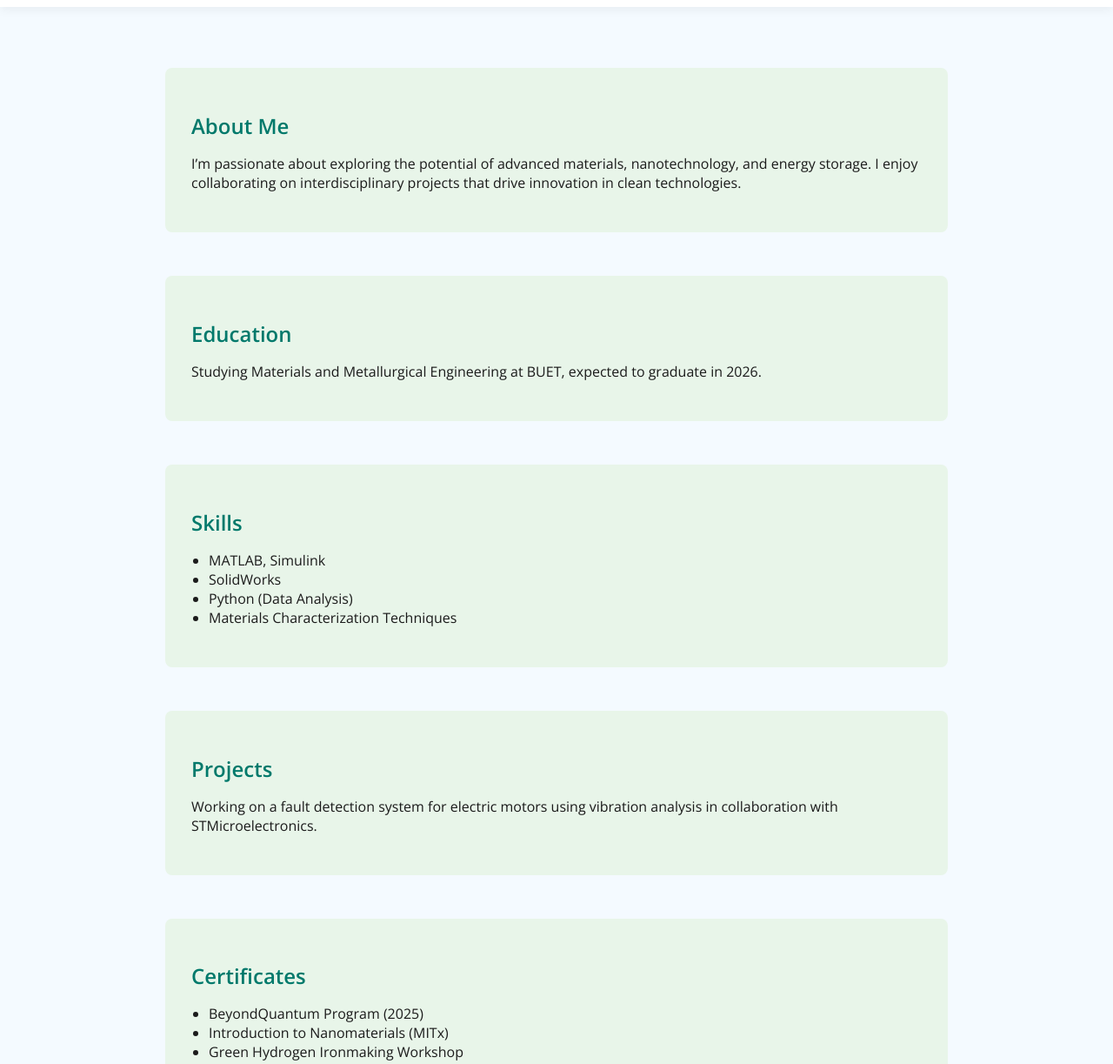
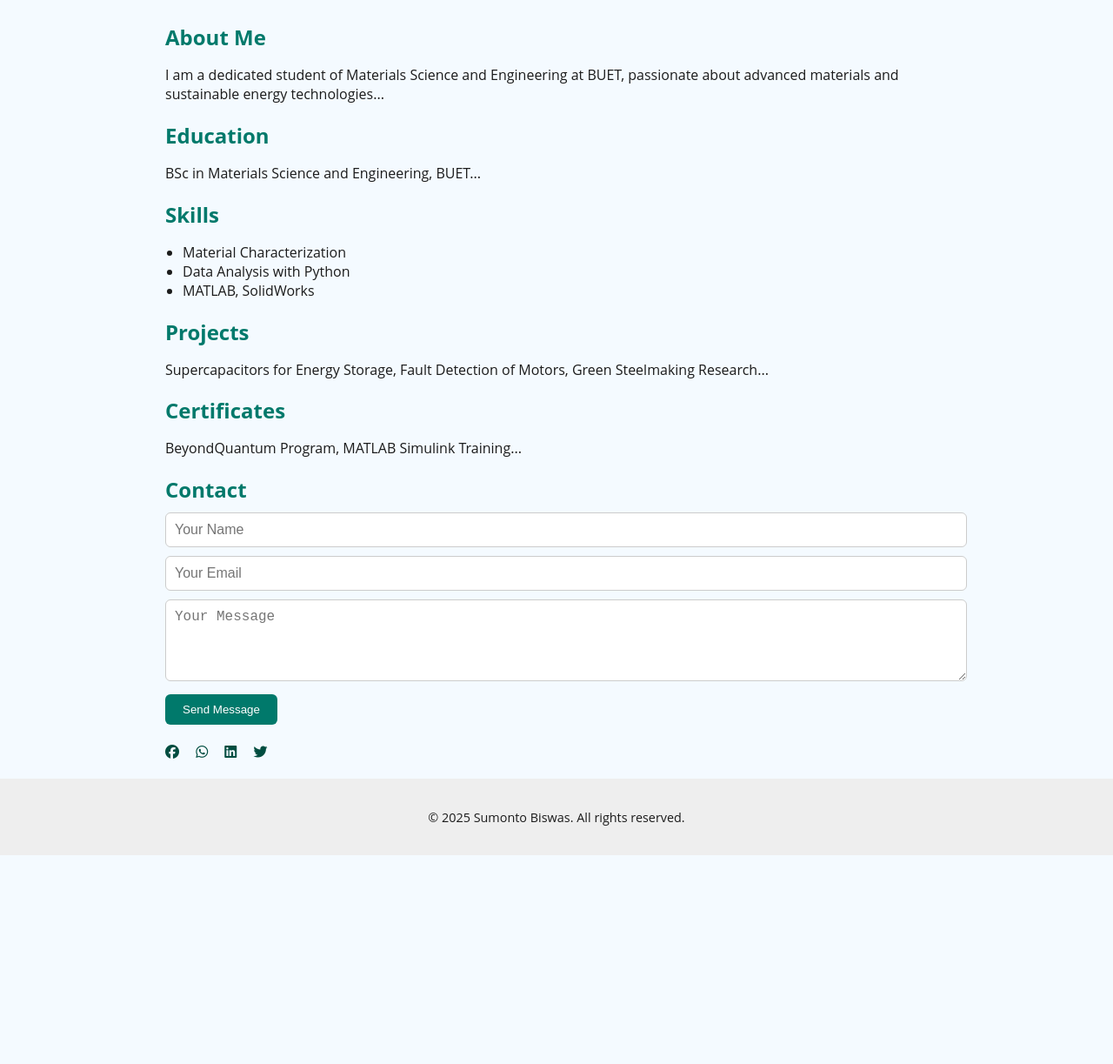
Before and after one commit to Sumonto-2004/Portfolio, a plain HTML site: page index.html in a window 1280 px wide. Shown: the part 200-1423 px from the top of the page at 87% size. After the commit the page ends 1183 px from the top, so only its background shows below. Drawn offline with nearby package versions, Linux system fonts and the light colour scheme.

Commit message:
Update index.html

```diff
--- a/index.html
+++ b/index.html
@@ -3,15 +3,20 @@
 <head>
   <meta charset="UTF-8" />
   <meta name="viewport" content="width=device-width, initial-scale=1.0" />
-  <title>Sumonto Biswas | Materials Scientist</title>
+  <title>Sumonto Biswas Portfolio</title>
   <link rel="stylesheet" href="css/style.css" />
-  <link href="https://fonts.googleapis.com/css2?family=Open+Sans:wght@400;600&display=swap" rel="stylesheet">
+  <script defer src="https://kit.fontawesome.com/a076d05399.js"></script>
+  <script defer src="js/script.js"></script>
 </head>
 <body>
   <header>
-    <div class="header-content">
+    <div class="header-left">
       <h1>Hello, I'm Sumonto Biswas</h1>
-      <p>Dedicated BSc student in Materials Science and Engineering at BUET,<br>focused on innovative materials research and sustainable energy solutions.</p>
+      <p>Dedicated BSc student in Materials Science and Engineering at BUET, focused on innovative materials research and sustainable energy solutions.</p>
+    </div>
+    <div class="header-right">
+      <img src="images/profile.jpg" alt="Profile Picture" class="profile-pic" />
+    </div>
     <nav>
       <ul>
         <li><a href="#home">Home</a></li>
@@ -23,67 +28,57 @@
         <li><a href="#contact">Contact</a></li>
       </ul>
     </nav>
-    </div>
-    <img src="images/profile.jpg" alt="Profile Picture" class="profile-pic" />
   </header>
 
   <main>
-    <section id="about" class="section">
+    <section id="about" class="scroll-section">
       <h2>About Me</h2>
-      <p>I’m passionate about exploring the potential of advanced materials, nanotechnology, and energy storage. I enjoy collaborating on interdisciplinary projects that drive innovation in clean technologies.</p>
+      <p>I am a dedicated student of Materials Science and Engineering at BUET, passionate about advanced materials and sustainable energy technologies...</p>
     </section>
 
-    <section id="education" class="section">
+    <section id="education" class="scroll-section">
       <h2>Education</h2>
-      <p>Studying Materials and Metallurgical Engineering at BUET, expected to graduate in 2026.</p>
+      <p>BSc in Materials Science and Engineering, BUET...</p>
     </section>
 
-    <section id="skills" class="section">
+    <section id="skills" class="scroll-section">
       <h2>Skills</h2>
       <ul>
-        <li>MATLAB, Simulink</li>
-        <li>SolidWorks</li>
-        <li>Python (Data Analysis)</li>
-        <li>Materials Characterization Techniques</li>
+        <li>Material Characterization</li>
+        <li>Data Analysis with Python</li>
+        <li>MATLAB, SolidWorks</li>
       </ul>
     </section>
 
-    <section id="projects" class="section">
+    <section id="projects" class="scroll-section">
       <h2>Projects</h2>
-      <p>Working on a fault detection system for electric motors using vibration analysis in collaboration with STMicroelectronics.</p>
+      <p>Supercapacitors for Energy Storage, Fault Detection of Motors, Green Steelmaking Research...</p>
     </section>
 
-    <section id="certificates" class="section">
+    <section id="certificates" class="scroll-section">
       <h2>Certificates</h2>
-      <ul>
-        <li>BeyondQuantum Program (2025)</li>
-        <li>Introduction to Nanomaterials (MITx)</li>
-        <li>Green Hydrogen Ironmaking Workshop</li>
-      </ul>
+      <p>BeyondQuantum Program, MATLAB Simulink Training...</p>
     </section>
 
-    <section id="contact" class="section">
-      <h2>Contact Me</h2>
+    <section id="contact" class="scroll-section">
+      <h2>Contact</h2>
       <form id="contact-form">
-        <input type="text" name="name" placeholder="Your Name" required />
-        <input type="email" name="email" placeholder="Your Email" required />
-        <textarea name="message" placeholder="Your Message" required></textarea>
-        <button type="submit">Send</button>
+        <input type="text" placeholder="Your Name" required />
+        <input type="email" placeholder="Your Email" required />
+        <textarea placeholder="Your Message" rows="4" required></textarea>
+        <button type="submit">Send Message</button>
       </form>
-
       <div class="social-links">
-        <a href="https://www.facebook.com/yourprofile" target="_blank">Facebook</a>
-        <a href="https://wa.me/yourphonenumber" target="_blank">WhatsApp</a>
-        <a href="https://www.linkedin.com/in/yourprofile" target="_blank">LinkedIn</a>
-        <a href="https://x.com/yourprofile" target="_blank">X (Twitter)</a>
+        <a href="https://facebook.com" target="_blank"><i class="fab fa-facebook"></i></a>
+        <a href="https://wa.me/your-number" target="_blank"><i class="fab fa-whatsapp"></i></a>
+        <a href="https://linkedin.com" target="_blank"><i class="fab fa-linkedin"></i></a>
+        <a href="https://x.com" target="_blank"><i class="fab fa-twitter"></i></a>
       </div>
     </section>
   </main>
 
   <footer>
-    <p>© 2025 Sumonto Biswas | Materials Science and Engineering</p>
+    <p>&copy; 2025 Sumonto Biswas. All rights reserved.</p>
   </footer>
-
-  <script src="js/script.js"></script>
 </body>
 </html>
```
Lines whose indentation alone changed are shown as unchanged.
